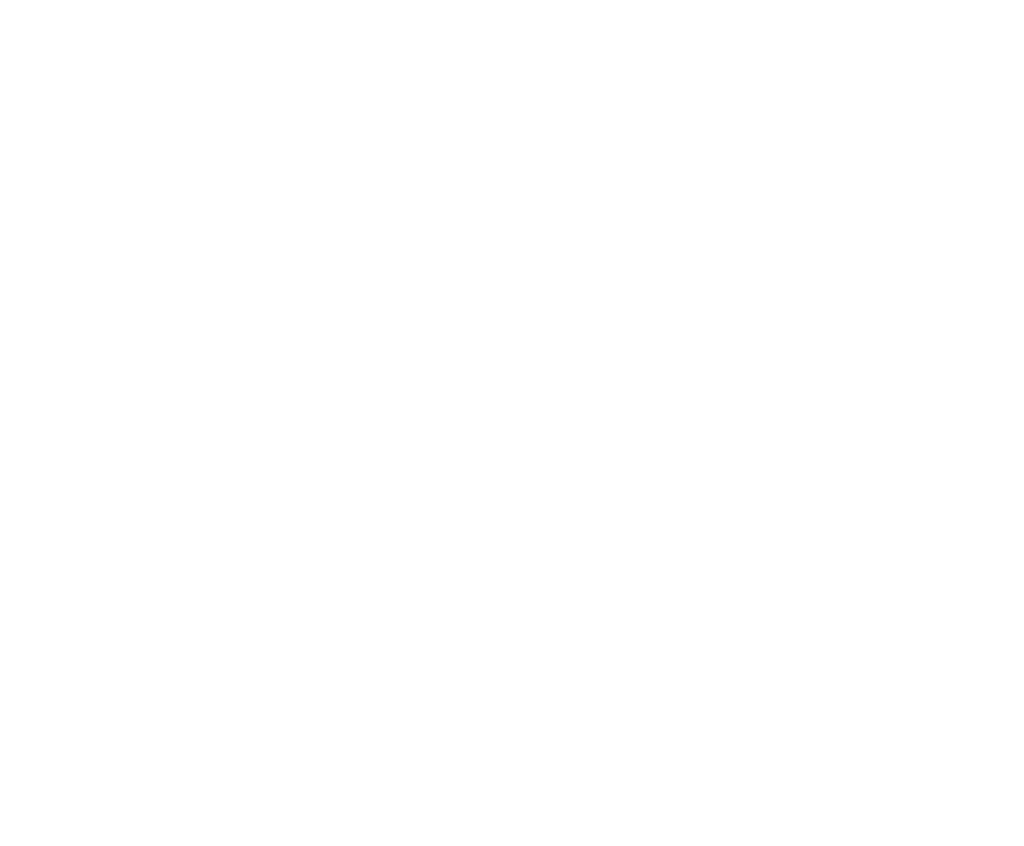
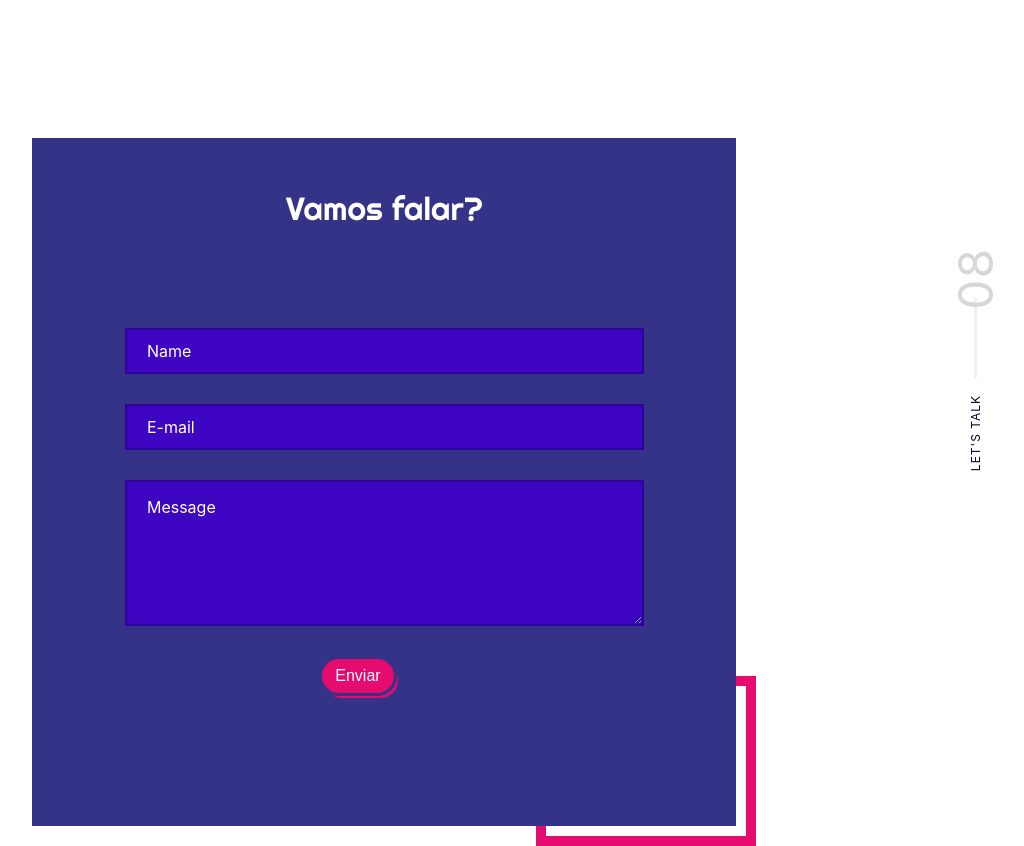
Before and after one commit to herenow/home-marlin, a React (Create React App) app: page / in a window 1280 px wide. Shown: the part 3740-4586 px from the top of the page, without its empty margins (218-1242 px from the left). Before the commit the page ends 3878 px from the top, so only its background shows below. Built offline with nearby package versions, Linux system fonts and the light colour scheme.

Commit message:
Desktop form layout
this commit creates the form section for desktop page and fixes some problems with another components

```diff
--- a/src/assets/styles/App.scss
+++ b/src/assets/styles/App.scss
@@ -5,3 +5,4 @@
 @import "./components/slider";
 @import "./components/payment";
 @import "./components/payment-container";
+@import "./components/form";
--- /dev/null
+++ b/src/assets/styles/components/_form.scss
@@ -0,0 +1,131 @@
+.form {
+  width: 55%;
+  color: #fff;
+  background-color: #353387;
+  display: flex;
+  flex-direction: column;
+  justify-content: center;
+  align-items: center;
+  position: relative;
+  margin-right: 8%;
+
+  h3 {
+    margin-top: 50px;
+    margin-bottom: 100px;
+    font-family: 'Righteous', cursive;
+    font-size: 2em;
+    font-weight: 400;
+  }
+
+  form {
+    width: 100%;
+    display: flex;
+    flex-direction: column;
+    align-items: center;
+
+    input, textarea {
+      width: 70%;
+      height: 40px;
+      margin-bottom: 30px;
+      background-color: #3e05c3;
+      border: 2px solid #2f0495;
+      color: #fff;
+      padding-left: 20px;
+      font-family: inherit;
+      font-size: 1em;
+
+      &::-webkit-input-placeholder {
+        color: #fff;
+      }
+
+      &:hover, &:focus {
+        border: 2px solid #e60b6f;
+      }
+    }
+
+    textarea {
+      height: 125px;
+      padding-top: 15px;
+    }
+  }
+
+  &__bottom {
+    width: 100%;
+    display: flex;
+    justify-content: flex-end;
+
+    button {
+      position: relative;
+      appearance: none;
+      border-radius: 20px;
+      background-color: #e60b6f;
+      border: 3px solid #353387;
+      width: 11%;
+      height: 40px;
+      margin-right: 17%;
+      font-size: 1em;
+      color: #fff;
+      box-shadow: 3px 4px 0 -2px #e60b6f;
+      cursor: pointer;
+
+      &:hover, &:focus {
+        top: 4px;
+        left: 3px;
+        box-shadow: none;
+        outline: none;
+      }
+    }
+
+    &__outlined-box {
+      width: 200px;
+      height: 150px;
+      border: 10px solid #e60b6f;
+      position: relative;
+      left: 20px;
+      top: 20px;
+      z-index: -1;
+    }
+  }
+
+  @media(min-width: 1920px) {
+    width: 50%;
+    margin-right: 11%;
+
+    h3 {
+      font-size: 3em;
+      margin-top: 90px;
+      margin-bottom: 120px;
+    }
+
+    form {
+      input {
+        height: 50px;
+        font-size: 1.1em;
+      }
+
+      textarea {
+        font-size: 1.1em;
+      }
+    }
+
+    &__bottom {
+      button {
+        width: 13%;
+        height: 45px;
+        margin-right: 9.5%;
+        margin-top: 10px;
+      }
+
+      &__outlined-box {
+        width: 300px;
+        height: 200px;
+      }
+    }
+  }
+
+  @media(min-width: 2560px) {
+    &__bottom button {
+      margin-right: 18%;
+    }
+  }
+}
--- a/src/assets/styles/components/_indexed-section.scss
+++ b/src/assets/styles/components/_indexed-section.scss
@@ -2,6 +2,10 @@
   display: flex;
   justify-content: flex-end;
   padding-top: 300px;
+
+  &--form {
+    padding-top: 0 !important;
+  }
 
   &__index {
     transform: rotate(270deg);
--- a/src/components/App.js
+++ b/src/components/App.js
@@ -4,6 +4,7 @@
 import About from './home/About';
 import Slider from './home/Slider';
 import Payment from './home/Payment';
+import Form from './home/Form';
 import '../assets/styles/App.scss';
 
 function App() {
@@ -14,6 +15,7 @@
       <About />
       <Slider />
       <Payment />
+      <Form />
     </div>
   );
 }
--- /dev/null
+++ b/src/components/home/Form.js
@@ -0,0 +1,28 @@
+import React from 'react';
+
+export default class Form extends React.Component {
+  render() {
+    return (
+      <div className="indexed-section indexed-section--form">
+        <div className="form">
+          <h3>Vamos falar?</h3>
+          <form>
+            <input type="text" placeholder="Name" />
+            <input type="text" placeholder="E-mail" />
+            <textarea type="text" placeholder="Message" />
+          </form>
+          <div className="form__bottom">
+            <button>Enviar</button>
+            <div className="form__bottom__outlined-box"/>
+          </div>
+        </div>
+
+        <div className="indexed-section__index">
+          <p className="indexed-section__index__section">let's talk</p>
+          <span />
+          <p className="indexed-section__index__number">08</p>
+        </div>
+      </div>
+    );
+  }
+}
```
